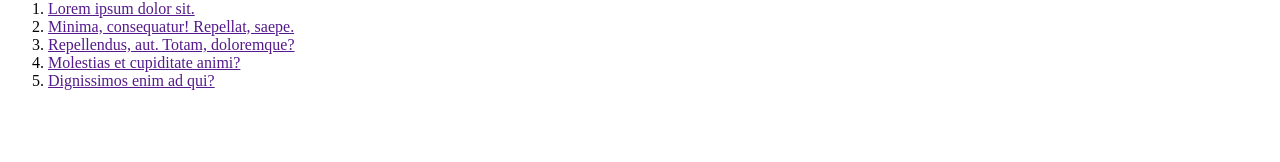
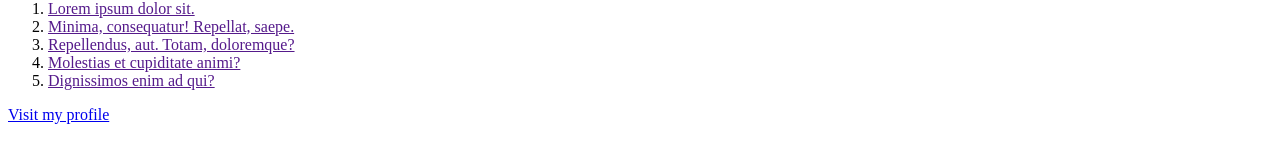
Before and after one commit to Qadeerkhan3/VCS, a plain HTML site: page index.html in a window 1280 px wide. Shown: the part 202-364 px from the top of the page. Drawn offline with Linux system fonts and the light colour scheme.

Commit message:
Update website

```diff
--- a/index.html
+++ b/index.html
@@ -22,6 +22,8 @@
         <li><a href="">Molestias et cupiditate animi?</a></li>
         <li><a href="">Dignissimos enim ad qui?</a></li>
     </ol>
+
+    <a href="My Profile">Visit my profile </a>
 </body>
 
 </html>
```
